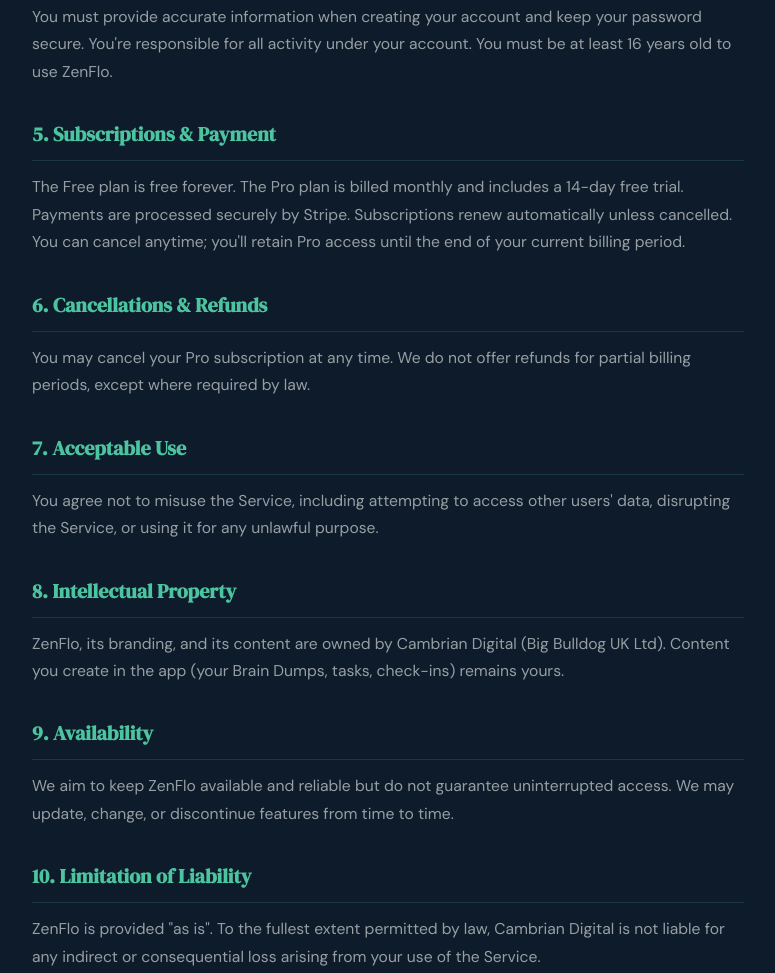
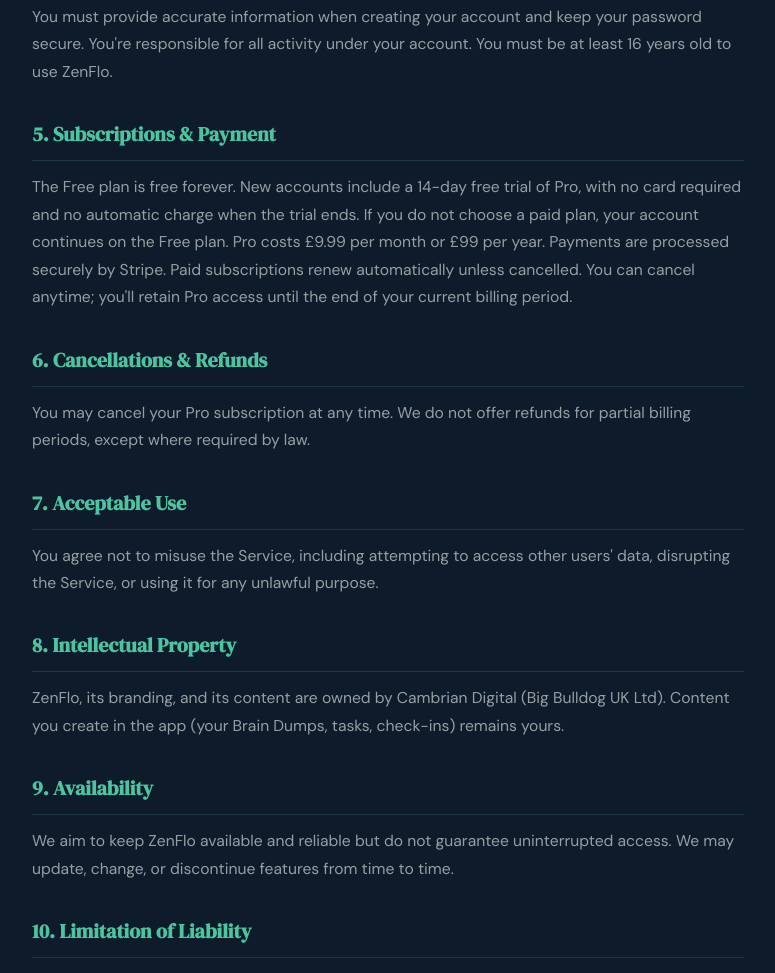
Before and after one commit to johnnyjames35/zenflo, a website: page public/terms.html in a window 1280 px wide. Shown: the part 1101-2074 px from the top of the page, without its empty margins (252-1027 px from the left). Drawn offline with Linux system fonts and the light colour scheme.

Commit message:
Clarify no-card trial and paid subscription terms

```diff
--- a/public/terms.html
+++ b/public/terms.html
@@ -62,7 +62,7 @@
   <p>You must provide accurate information when creating your account and keep your password secure. You're responsible for all activity under your account. You must be at least 16 years old to use ZenFlo.</p>
 
   <h2>5. Subscriptions &amp; Payment</h2>
-  <p>The Free plan is free forever. The Pro plan is billed monthly and includes a 14-day free trial. Payments are processed securely by Stripe. Subscriptions renew automatically unless cancelled. You can cancel anytime; you'll retain Pro access until the end of your current billing period.</p>
+  <p>The Free plan is free forever. New accounts include a 14-day free trial of Pro, with no card required and no automatic charge when the trial ends. If you do not choose a paid plan, your account continues on the Free plan. Pro costs £9.99 per month or £99 per year. Payments are processed securely by Stripe. Paid subscriptions renew automatically unless cancelled. You can cancel anytime; you'll retain Pro access until the end of your current billing period.</p>
 
   <h2>6. Cancellations &amp; Refunds</h2>
   <p>You may cancel your Pro subscription at any time. We do not offer refunds for partial billing periods, except where required by law.</p>
```
